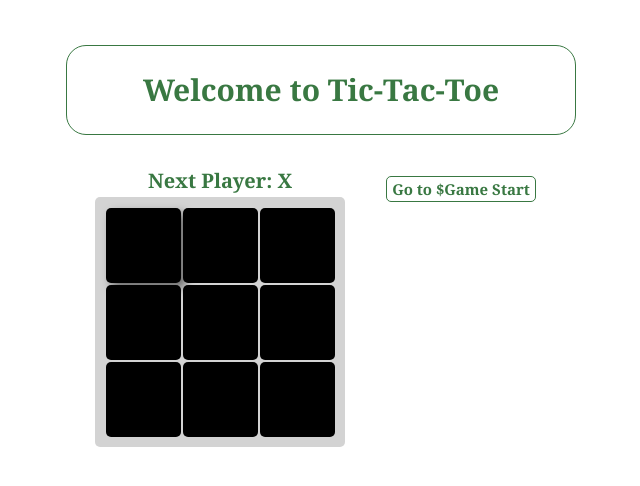
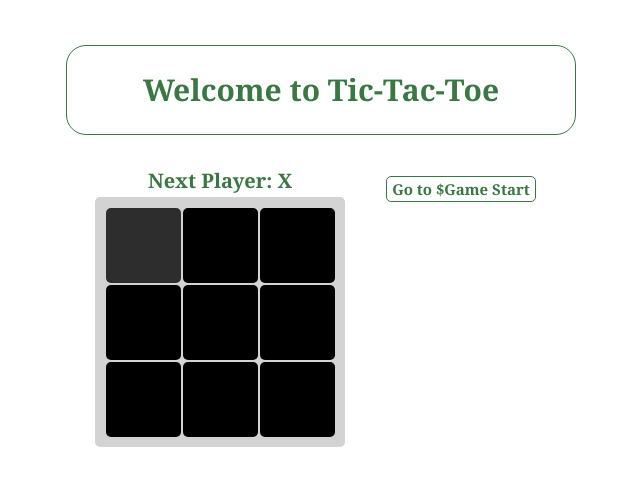
Before and after one commit to rsachin1000/tic-tac-toe, a Next.js app: page / in a window 1280 px wide. In both pictures the pointer is over the element 462 px from the left and 245 px from the top of the page. Shown: the top 486 px of the page, without its empty margins (319-959 px from the left). Built offline with nearby package versions, Linux system fonts and the light colour scheme.

Commit message:
styling updated

```diff
--- a/components/gameBoard.module.css
+++ b/components/gameBoard.module.css
@@ -11,8 +11,8 @@
 }
 
 .square:hover {
-  box-shadow: 5px 5px 10px rgba(0, 0, 0, 0.5);
   cursor: pointer;
+  background-color: rgb(46, 45, 45);
 }
 
 .squareContent {
--- a/components/moves.module.css
+++ b/components/moves.module.css
@@ -4,7 +4,7 @@
   border-radius: 5px;
   align-items: center;
   justify-content: center;
-  border: 1px solid rgb(57, 120, 66);
+  border: 0.5px solid rgb(57, 120, 66);
   margin: 1px;
 }
 
```
